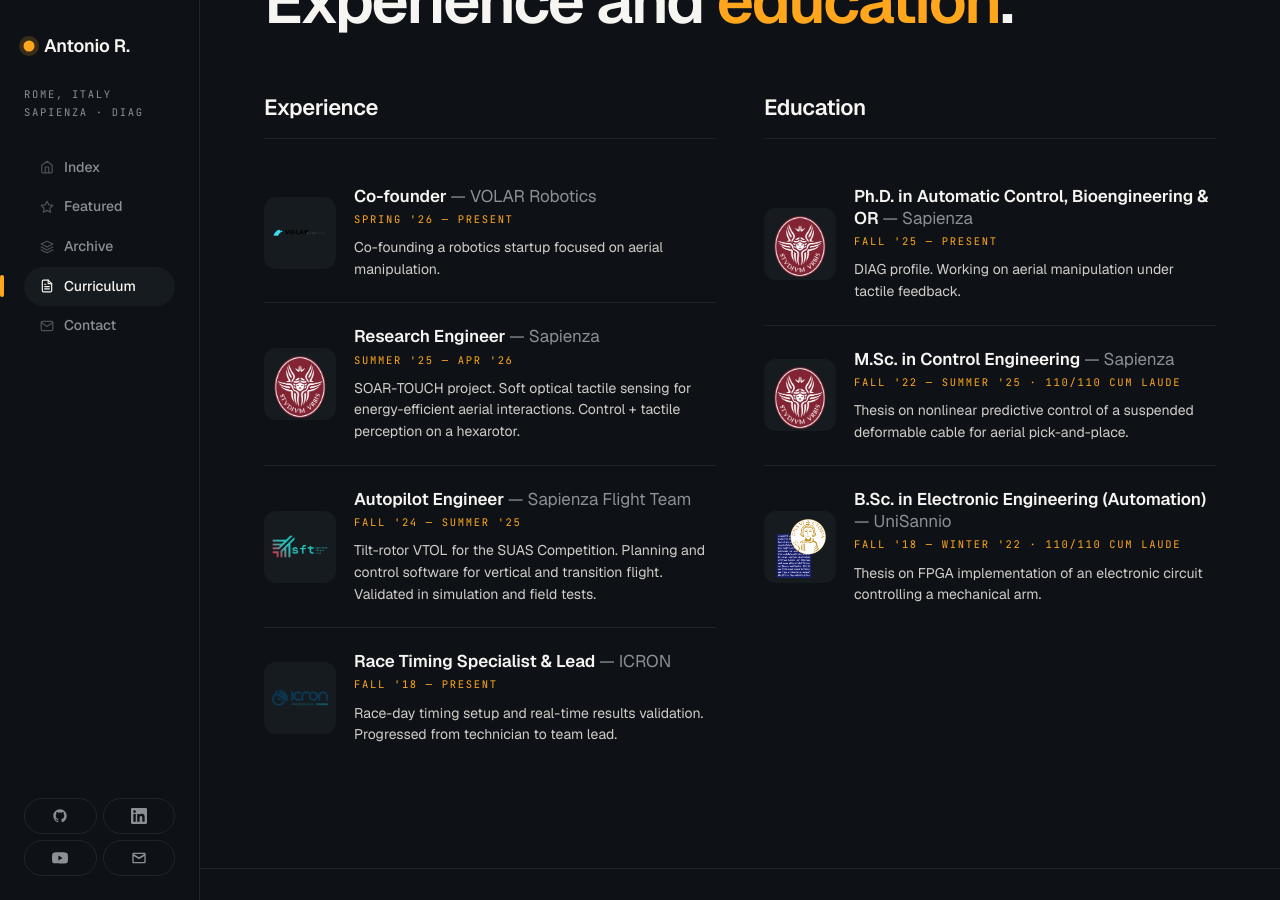
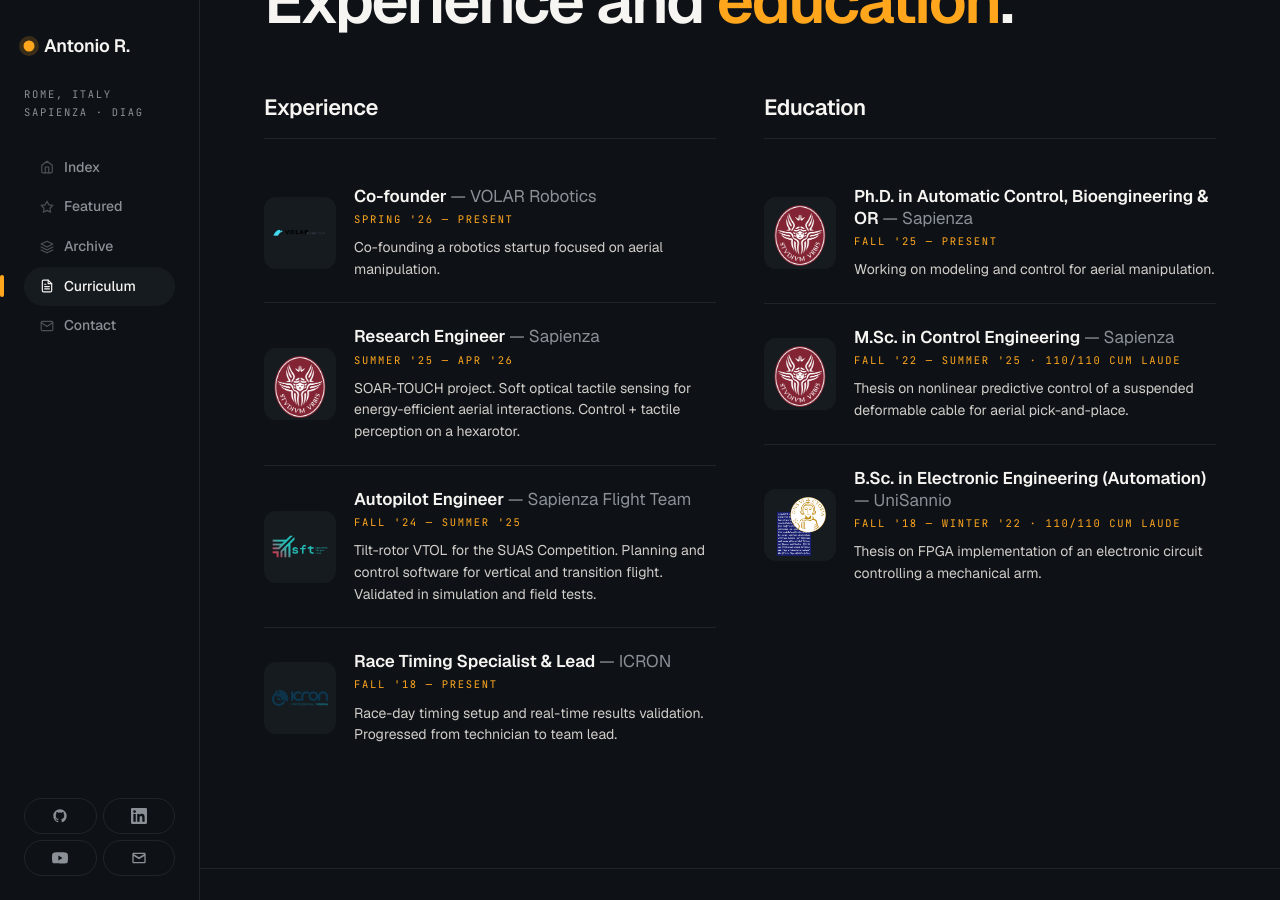
Before and after one commit to ntonioa/ntonioa.github.io, a Jekyll site: the page built from pages/index.md, in a window 1280 px wide and 900 px high, scrolled down 2629 px. Built offline with Jekyll 4.4.1, drawn with Linux system fonts in a browser that asks for light colours.

Commit message:
Update project description for clarity in CV section

```diff
--- a/_layouts/modern.html
+++ b/_layouts/modern.html
@@ -349,7 +349,7 @@
             <div class="cv-body">
               <h4>Ph.D. in Automatic Control, Bioengineering &amp; OR <span class="at">— Sapienza</span></h4>
               <div class="when">Fall '25 — Present</div>
-              <p>DIAG profile. Working on aerial manipulation under tactile feedback.</p>
+              <p>Working on modeling and control for aerial manipulation.</p>
             </div>
           </a>
 
```
